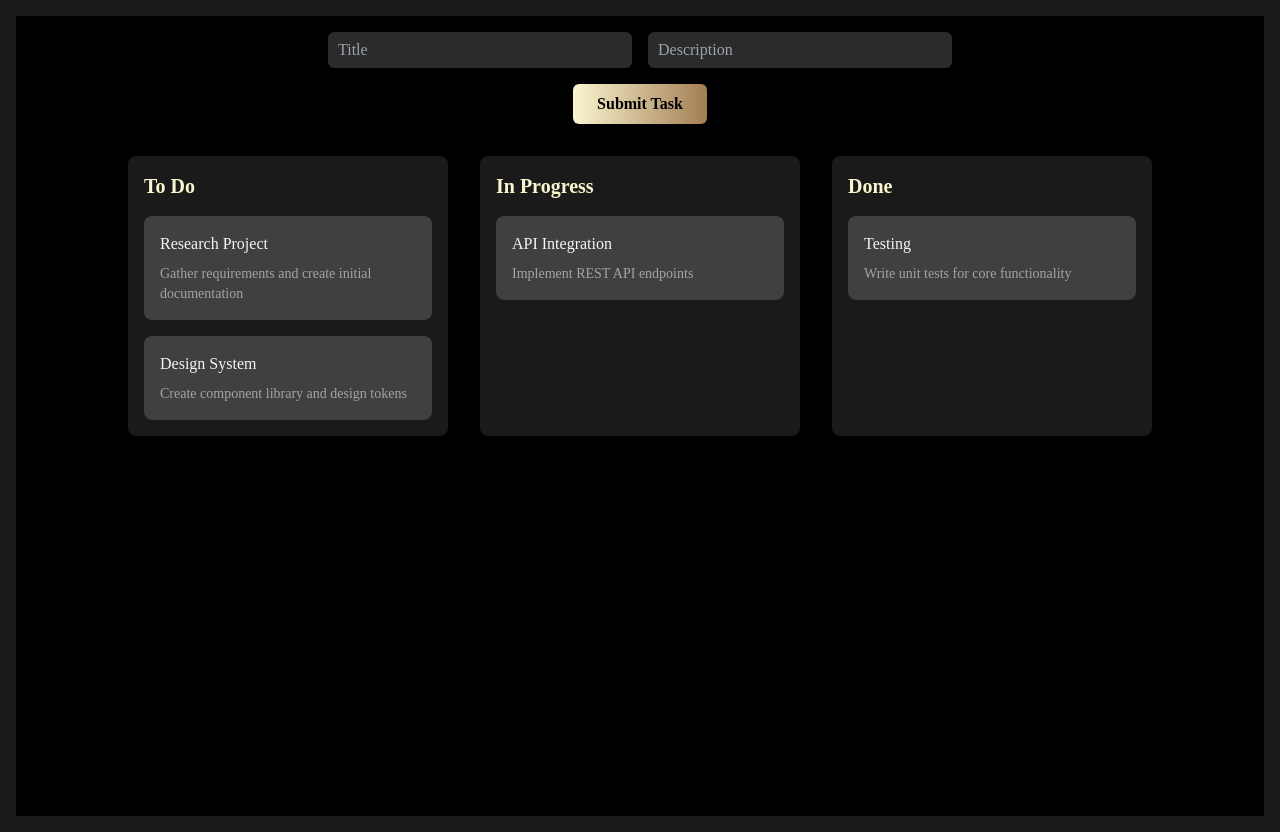
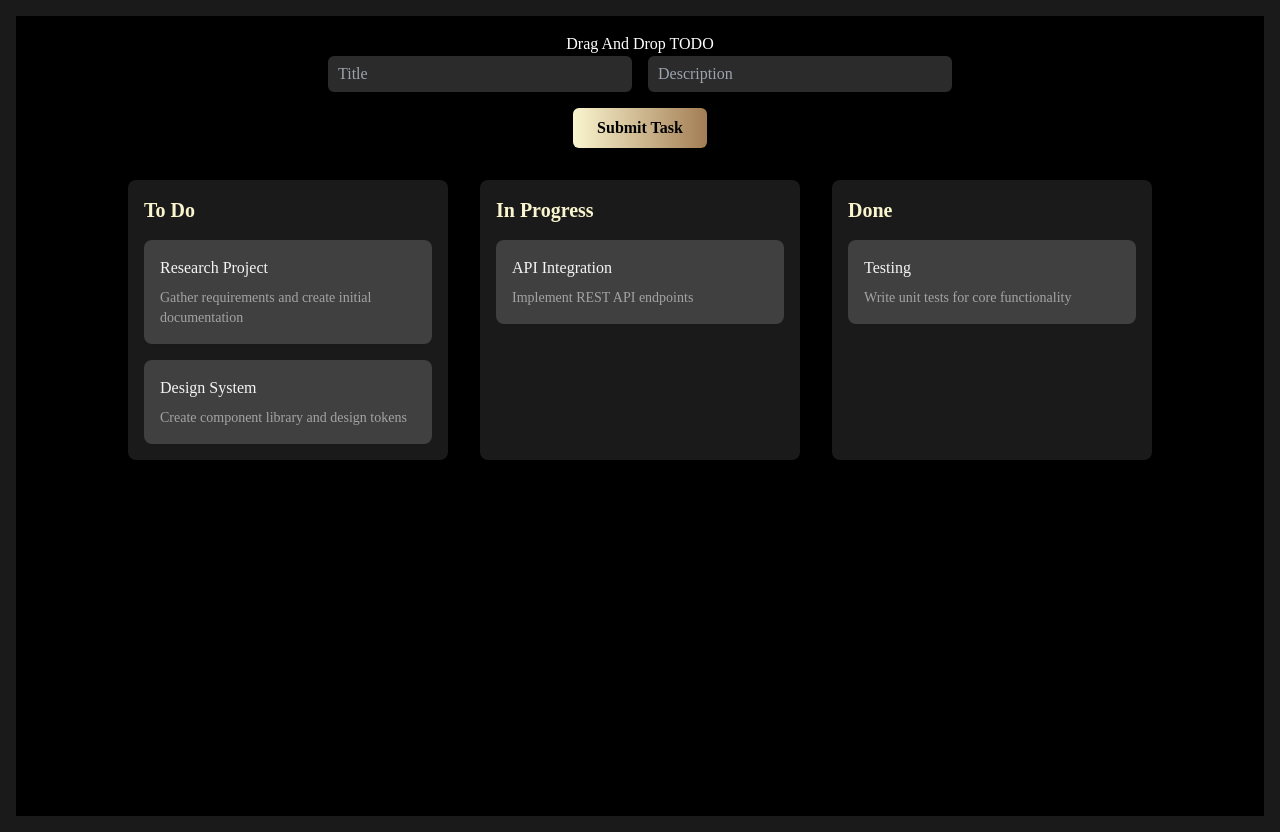
Before and after one commit to Randycullins08/DragDropTodo, a React (Vite) app: page / in a window 1280 px wide. Built offline with nearby package versions, Linux system fonts and the light colour scheme.

Commit message:
added header

```diff
--- a/src/App.tsx
+++ b/src/App.tsx
@@ -9,6 +9,7 @@ export default function App() {
 
   return (
     <div className="min-h-screen flex flex-col justify-start items-center bg-grayscale-900 p-4 text-white">
+      <h1>Drag And Drop TODO</h1>
       <TaskForm handleAddTask={handleAddTask} />
 
       <DndContext onDragEnd={handleDragEnd}>
```
